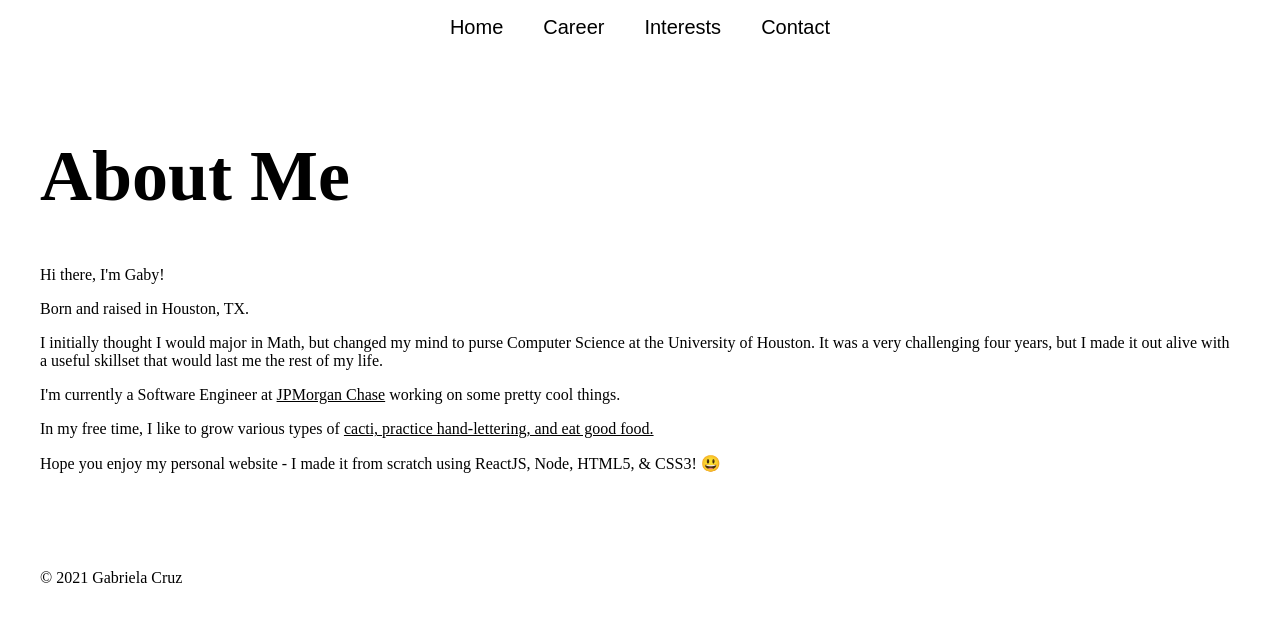
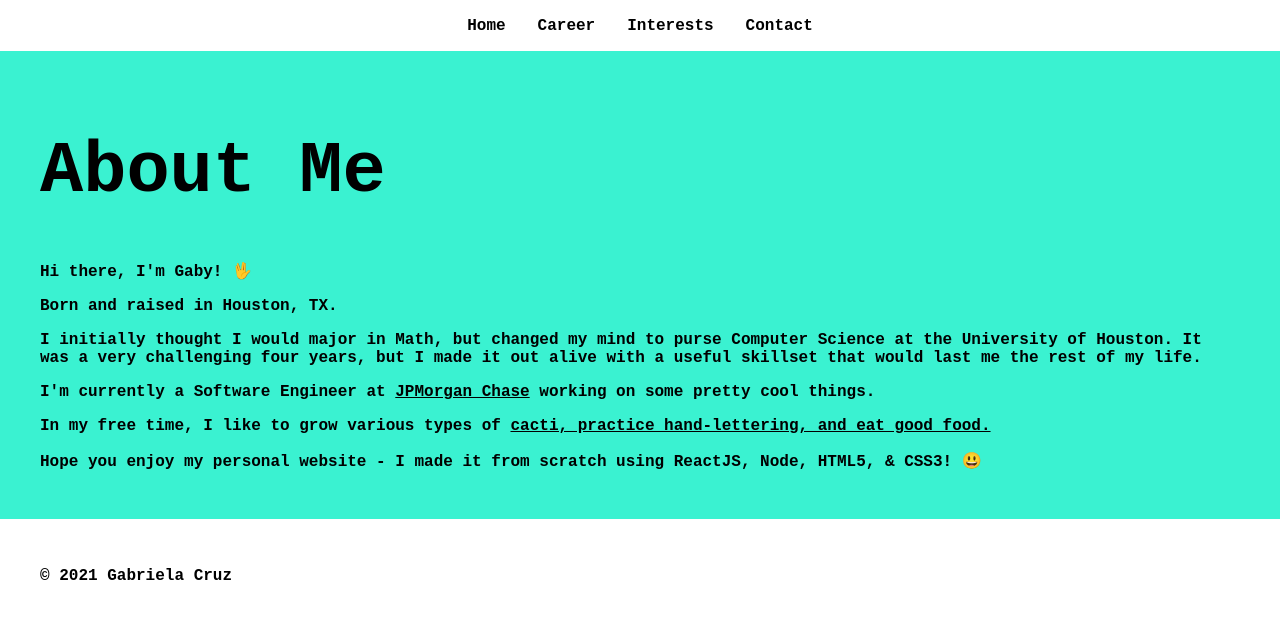
Before and after one commit to gabycruzzin/gabys-website, a React (Create React App) app in the folder client/: page / in a window 1280 px wide. Shown: the top 622 px of the page. Built offline with nearby package versions, Linux system fonts and the light colour scheme; a web font is replaced by a local one.

Commit message:
update fonts and colors

```diff
--- a/client/src/components/Home.js
+++ b/client/src/components/Home.js
@@ -3,7 +3,7 @@ import {Link} from "react-router-dom";
 export function Home() {
   return <>
     <h1>About Me</h1>
-    <p>Hi there, I'm Gaby!</p>
+    <p>Hi there, I'm Gaby! 🖖</p>
     <p>Born and raised in Houston, TX.</p>
     <p>I initially thought I would major in Math, but changed my mind to purse Computer Science at the University of Houston. It was a very challenging four years, but I made it out alive with a useful skillset that would last me the rest of my life.</p>
     <p>I'm currently a Software Engineer at <Link to="/career" className="pLinks">JPMorgan Chase</Link> working on some pretty cool things.</p>
--- a/client/src/css/App.css
+++ b/client/src/css/App.css
@@ -1,4 +1,5 @@
 main {
+	background-color: #3af2d1;
 }
 
 .container {
@@ -8,15 +9,15 @@ main {
 }
 
 h1 {
-  font-family: playfair-display, serif;
-  font-weight: 700;
-  font-style: normal;
+	font-family: letter-gothic-std, monospace;
+	font-weight: 700;
+	font-style: normal;
 	font-size: 72px;
 }
 
 p {
-	font-family: playfair-display, serif;
-	font-weight: 400;
+	font-family: letter-gothic-std, monospace;
+	font-weight: 700;
 	font-style: normal;
 }
 
--- a/client/src/css/AppNavbar.css
+++ b/client/src/css/AppNavbar.css
@@ -16,13 +16,12 @@ header {
 }
 
 .button:hover {
-	background-color: #E38BDA;
+	background-color: #FF47CB;
   color: white;
 }
 
 .button-font {
-  font-family: novecento-sans-narrow,sans-serif;
-  font-weight: 100;
-  font-style: normal;
-  font-size: 20px;
+	font-family: letter-gothic-std, monospace;
+	font-weight: 700;
+	font-style: normal;
 }
```
